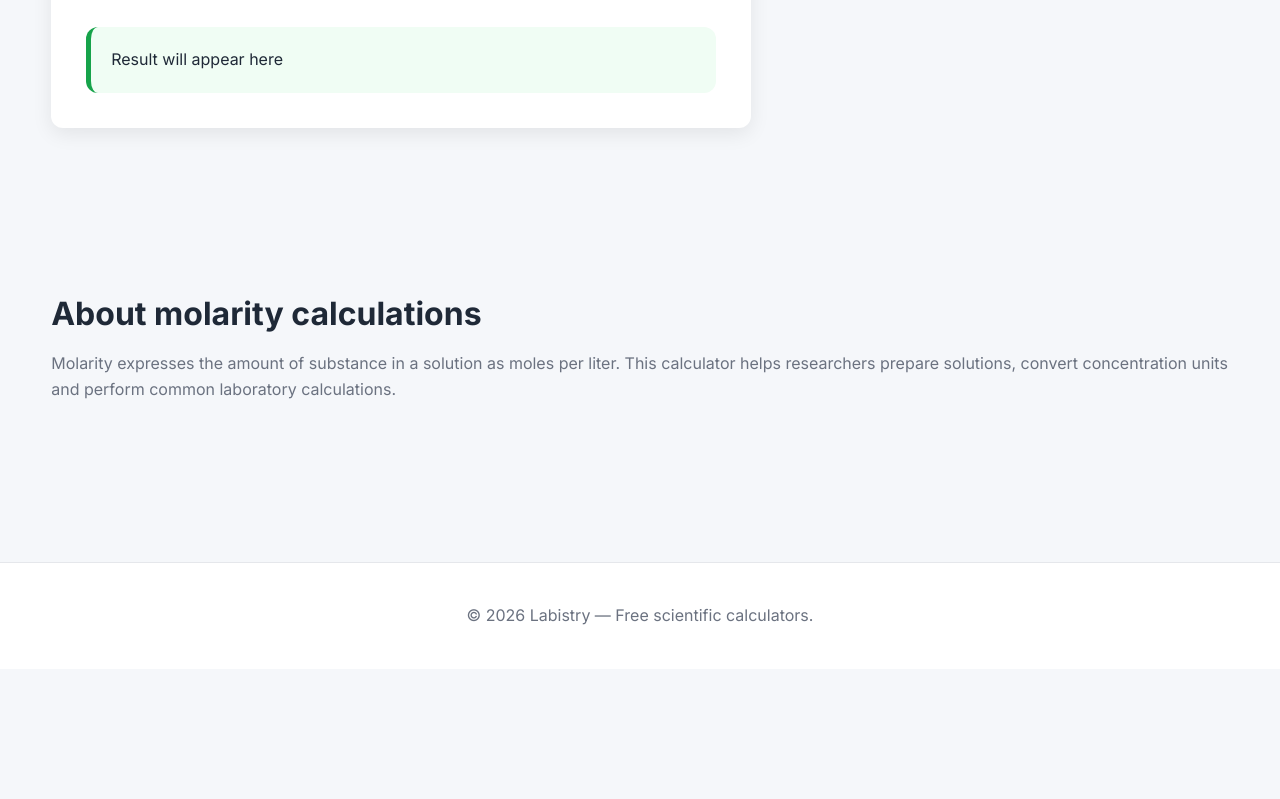
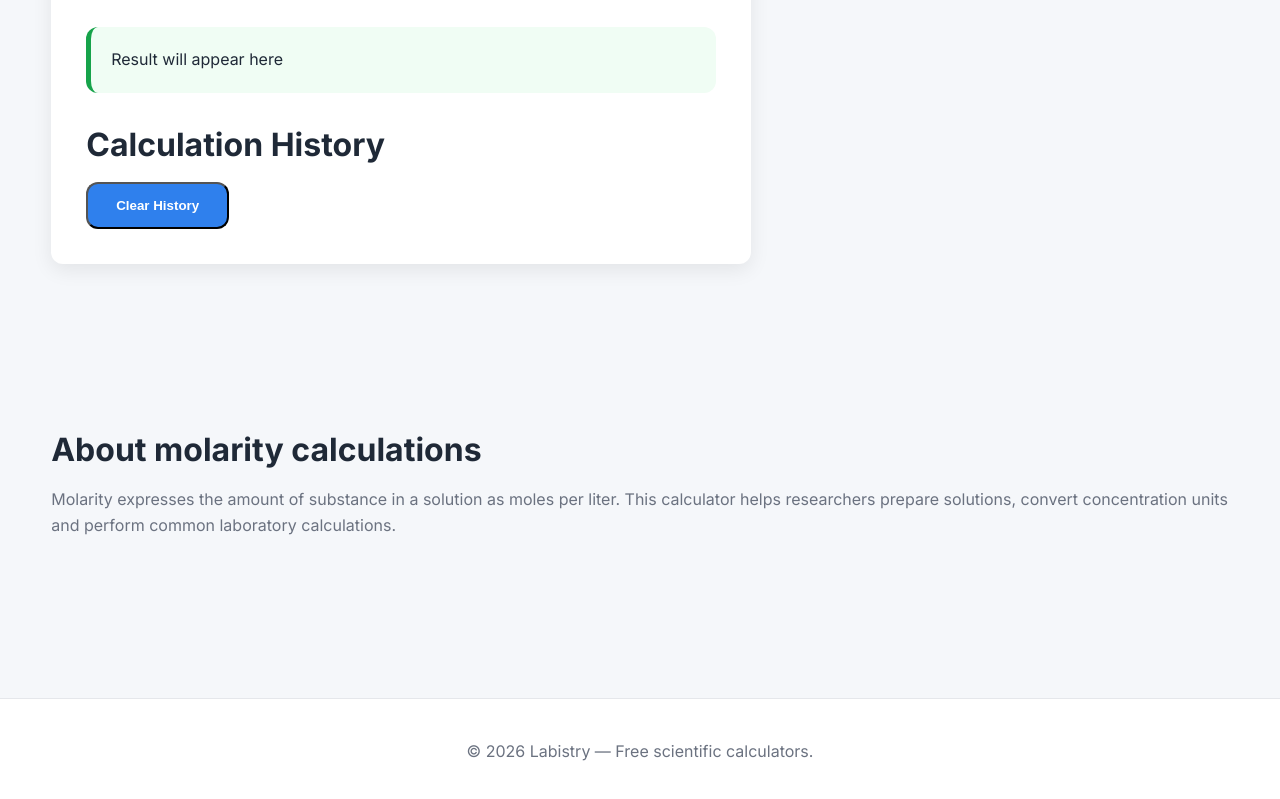
Before and after one commit to carlimarco03-byte/labtools, a plain HTML site: page calculators/molarity.html in a window 1280 px wide. Shown: the part 1105-1904 px from the top of the page. Before the commit the page ends 1774 px from the top, so only its background shows below. Drawn offline with Linux system fonts and the light colour scheme.

Commit message:
Update molarity.html

```diff
--- a/calculators/molarity.html
+++ b/calculators/molarity.html
@@ -181,7 +181,32 @@ Result will appear here
 
 </div>
 
+<br>
 
+
+<div class="history-section">
+
+
+<h2>
+Calculation History
+</h2>
+
+
+<div id="historyList">
+
+</div>
+
+
+<button
+class="btn"
+onclick="clearHistory()">
+
+Clear History
+
+</button>
+
+
+</div>
 
 
 </div>
@@ -253,7 +278,7 @@ laboratory calculations.
 
 
 
-
+<script src="../js/history.js"></script>
 
 
 <script>
```
